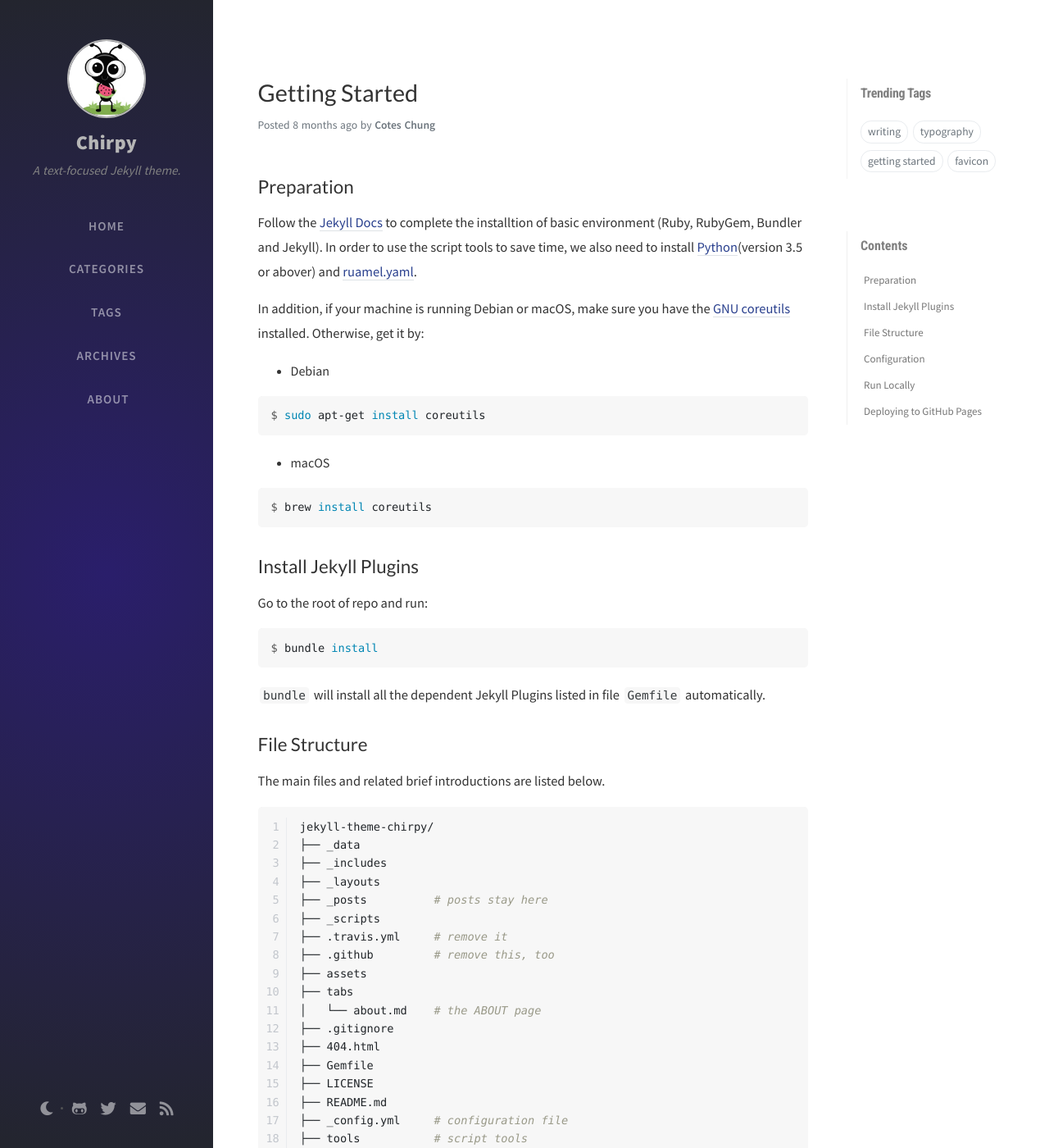
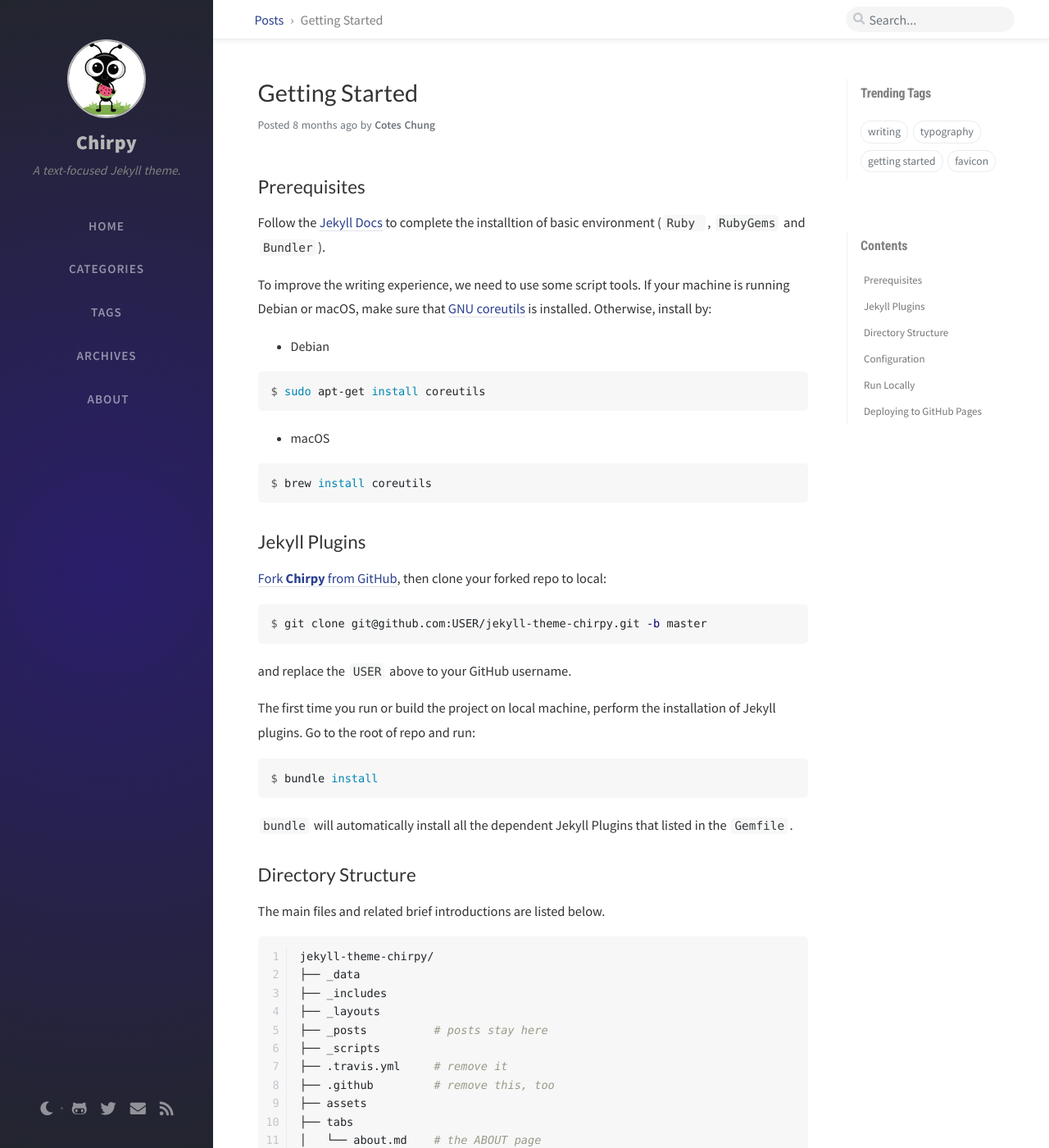
Before and after one commit to nicetrykiddo/writeups, a Jekyll site: the page built from _posts/2019-08-09-getting-started.md, in a window 1280 px wide and 1400 px high. Shown: the whole window at 82% size. Built offline with Jekyll 4.4.1, drawn with Linux system fonts in a browser that asks for light colours; nearby versions of some CDN libraries; comment, search, counter and statistics services are not loaded; some of the changed text lies outside the part shown.

````diff
--- a/_posts/2019-08-09-getting-started.md
+++ b/_posts/2019-08-09-getting-started.md
@@ -6,11 +6,11 @@ categories: [Blogging, Tutorial]
 tags: [getting started]
 ---
 
-## Preparation
+## Prerequisites
 
-Follow the [Jekyll Docs](https://jekyllrb.com/docs/installation/) to complete the installtion of basic environment (Ruby, RubyGem, Bundler and Jekyll). In order to use the script tools to save time, we also need to install [Python](https://www.python.org/downloads/)(version 3.5 or abover) and [ruamel.yaml](https://pypi.org/project/ruamel.yaml/).
+Follow the [Jekyll Docs](https://jekyllrb.com/docs/installation/) to complete the installtion of basic environment (`Ruby `, `RubyGems` and `Bundler`).
 
-In addition, if your machine is running Debian or macOS, make sure you have the [GNU coreutils](https://www.gnu.org/software/coreutils/) installed. Otherwise, get it by:
+To improve the writing experience, we need to use some script tools. If your machine is running Debian or macOS, make sure that [GNU coreutils](https://www.gnu.org/software/coreutils/) is installed. Otherwise, install by:
 
 * Debian
 
@@ -25,18 +25,26 @@ $ brew install coreutils
 ```
 
 
-## Install Jekyll Plugins
+## Jekyll Plugins
 
-Go to the root of repo and run:
+[Fork **Chirpy** from GitHub](https://github.com/cotes2020/jekyll-theme-chirpy/fork), then clone your forked repo to local:
+
+```console
+$ git clone git@github.com:USER/jekyll-theme-chirpy.git -b master
+```
+
+and replace the `USER` above to your GitHub username.
+
+The first time you run or build the project on local machine, perform the installation of Jekyll plugins. Go to the root of repo and run:
 
 ```terminal
 $ bundle install
 ```
 
-`bundle` will install all the dependent Jekyll Plugins listed in file `Gemfile` automatically.
+`bundle` will automatically install all the dependent Jekyll Plugins that listed in the `Gemfile`.
 
 
-## File Structure
+## Directory Structure
 
 The main files and related brief introductions are listed below.
 
````
Also changed, not shown: other parts of _posts/2019-08-09-getting-started.md (+2 -2 lines), _posts/2019-08-08-write-a-new-post.md (+27 -20 lines), docs/README_zh-CN.md (+20 -18 lines), README.md.
